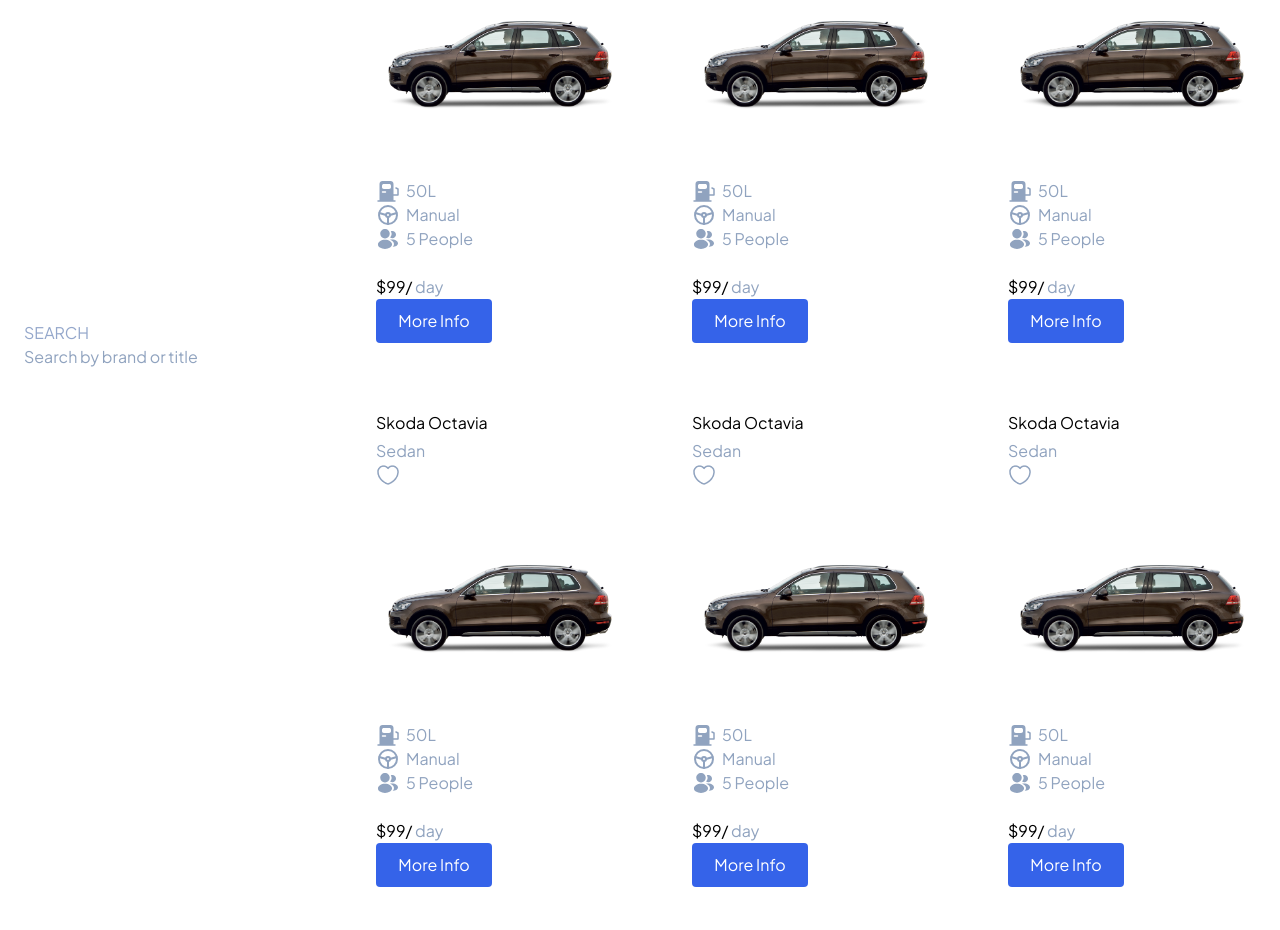
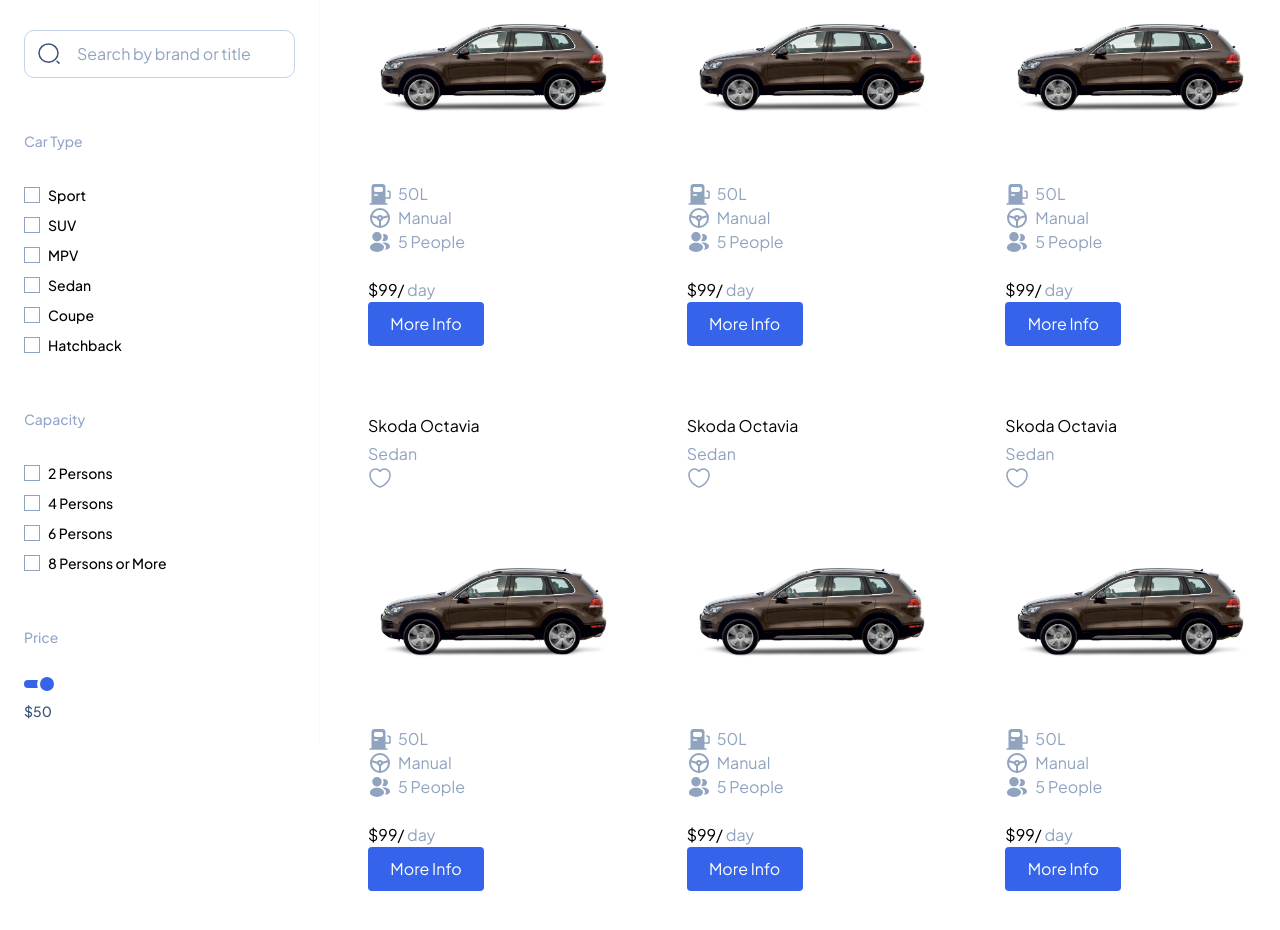
Before and after one commit to GlenMac90/rent-wheels, a Next.js app: page /search in a window 1280 px wide. Shown: the part 1440-2370 px from the top of the page. Built offline with nearby package versions, Linux system fonts and the light colour scheme.

Commit message:
build UI for search filters on search page

```diff
--- a/app/search/page.tsx
+++ b/app/search/page.tsx
@@ -5,9 +5,9 @@
 const Search = () => {
   return (
     <main className="search-page-styles">
-      <section className="flex w-full max-w-[82rem] flex-col items-center gap-8 lg:flex-row">
+      <section className="flex w-full max-w-[82rem] flex-col items-center lg:flex-row">
         <SearchPageFilters />
-        <main className="flex w-full flex-col gap-8 lg:py-6">
+        <main className="flex w-full flex-col gap-8 py-6 lg:pl-6">
           <SearchBar searchPage />
           <SearchResults />
         </main>
--- a/components/search-page/SearchPageFilters.tsx
+++ b/components/search-page/SearchPageFilters.tsx
@@ -1,20 +1,19 @@
 "use client";
 
+import Image from "next/image";
 import { zodResolver } from "@hookform/resolvers/zod";
 import { useForm } from "react-hook-form";
 import { z } from "zod";
 
-import { Button } from "@/components/ui/button";
 import { Checkbox } from "@/components/ui/checkbox";
 import {
   Form,
   FormControl,
-  FormDescription,
   FormField,
   FormItem,
   FormLabel,
-  FormMessage,
 } from "@/components/ui/form";
+import { Slider } from "@/components/ui/slider";
 
 const carTypes = [
   {
@@ -64,41 +63,153 @@
 
 const searchFiltersSchema = z.object({
   carName: z.string().min(1).max(10),
-  carType: z.array(z.string()).optional(),
-  carCapacity: z.array(z.string()).optional(),
+  carType: z.array(z.string()),
+  carCapacity: z.array(z.string()),
   carMaxPrice: z.number().min(1).max(1000).optional(),
 });
 
 type FormFields = z.infer<typeof searchFiltersSchema>;
 
 const SearchPageFilters = () => {
+  const form = useForm<FormFields>({
+    resolver: zodResolver(searchFiltersSchema),
+    defaultValues: {
+      carType: [],
+      carCapacity: [],
+      carMaxPrice: 50,
+    },
+  });
   const {
     register,
     handleSubmit,
     setValue,
     watch,
     formState: { errors },
-  } = useForm<FormFields>({
-    resolver: zodResolver(searchFiltersSchema),
-  });
+  } = form;
+
+  console.log(errors, "errors");
+
+  const currentPrice = watch("carMaxPrice");
 
   const onSubmit = (data: FormFields) => {
     console.log(data);
   };
 
   return (
+    <Form {...form}>
       <form
-      className="bg-white_gray-900 flex size-full max-w-[20rem] flex-col p-6"
+        className="bg-white_gray-900 flex size-full max-w-[20rem] flex-col border-r border-r-white-100 p-6
+        dark:border-r-gray-850"
         onSubmit={handleSubmit(onSubmit)}
       >
         <h3 className="semibold-12 text-blue-100">SEARCH</h3>
+        <div className="flex-center bg-white_gray-850 mt-7 flex h-12 w-full gap-4 rounded-ten border border-blue-50 px-3 dark:border-gray-800">
+          <Image
+            src="/search-large.svg"
+            height={24}
+            width={24}
+            alt="Search icon"
+            className="dark:grayscale dark:invert"
+          />
           <input
             {...register("carName")}
             type="text"
             autoComplete="off"
             placeholder="Search by brand or title"
+            className="bg-white_gray-850 text-gray-blue-100 w-full outline-none"
           />
+        </div>
+        <FormItem className="mt-14 flex flex-col">
+          <FormLabel className="semibold-12 mb-7 text-blue-100">
+            Car Type
+          </FormLabel>
+          <div className="flex flex-col gap-2">
+            {carTypes.map((type) => (
+              <FormField
+                key={type.id}
+                control={form.control}
+                name="carType"
+                render={({ field }) => {
+                  return (
+                    <FormItem className="flex items-center gap-2">
+                      <FormControl>
+                        <Checkbox
+                          checked={field.value?.includes(type.id)}
+                          onCheckedChange={(checked) => {
+                            return checked
+                              ? field.onChange([...field.value, type.id])
+                              : field.onChange(
+                                  field.value?.filter(
+                                    (value) => value !== type.id
+                                  )
+                                );
+                          }}
+                        />
+                      </FormControl>
+                      <FormLabel className="text-gray-700_white-100 semibold-20 -translate-y-1">
+                        {type.label}
+                      </FormLabel>
+                    </FormItem>
+                  );
+                }}
+              />
+            ))}
+          </div>
+        </FormItem>
+        <FormItem className="mt-14 flex flex-col">
+          <FormLabel className="semibold-12 mb-7 text-blue-100">
+            Capacity
+          </FormLabel>
+          <div className="flex flex-col gap-2">
+            {carCapacity.map((capacity) => (
+              <FormField
+                key={capacity.id}
+                control={form.control}
+                name="carCapacity"
+                render={({ field }) => {
+                  return (
+                    <FormItem className="flex items-center gap-2">
+                      <FormControl>
+                        <Checkbox
+                          checked={field.value?.includes(capacity.id)}
+                          onCheckedChange={(checked) => {
+                            return checked
+                              ? field.onChange([...field.value, capacity.id])
+                              : field.onChange(
+                                  field.value?.filter(
+                                    (value) => value !== capacity.id
+                                  )
+                                );
+                          }}
+                        />
+                      </FormControl>
+                      <FormLabel className="text-gray-700_white-100 semibold-20 -translate-y-1">
+                        {capacity.label}
+                      </FormLabel>
+                    </FormItem>
+                  );
+                }}
+              />
+            ))}
+          </div>
+        </FormItem>
+        <FormItem className="mt-14 flex flex-col">
+          <FormLabel className="semibold-12 mb-7 text-blue-100">
+            Price
+          </FormLabel>
+          <Slider
+            defaultValue={[50]}
+            max={1000}
+            step={1}
+            className="w-full"
+            onValueChange={(value) => setValue("carMaxPrice", value[0])}
+          />
+        </FormItem>
+        <FormLabel className="semibold-12 mt-4 text-gray-700">
+          {currentPrice === 1000 && "Max Price:"} ${currentPrice}
+        </FormLabel>
       </form>
+    </Form>
   );
 };
 
--- a/components/ui/checkbox.tsx
+++ b/components/ui/checkbox.tsx
@@ -1,10 +1,10 @@
-"use client"
+"use client";
 
-import * as React from "react"
-import * as CheckboxPrimitive from "@radix-ui/react-checkbox"
-import { Check } from "lucide-react"
+import * as React from "react";
+import * as CheckboxPrimitive from "@radix-ui/react-checkbox";
+import { Check } from "lucide-react";
 
-import { cn } from "@/lib/utils"
+import { cn } from "@/lib/utils";
 
 const Checkbox = React.forwardRef<
   React.ElementRef<typeof CheckboxPrimitive.Root>,
@@ -13,7 +13,7 @@
   <CheckboxPrimitive.Root
     ref={ref}
     className={cn(
-      "peer h-4 w-4 shrink-0 rounded-sm border border-primary ring-offset-background focus-visible:outline-none focus-visible:ring-2 focus-visible:ring-ring focus-visible:ring-offset-2 disabled:cursor-not-allowed disabled:opacity-50 data-[state=checked]:bg-primary data-[state=checked]:text-primary-foreground",
+      "peer h-4 w-4 shrink-0 rounded-sm border border-[#90A3BF] ring-offset-background focus-visible:outline-none focus-visible:ring-2 focus-visible:ring-ring focus-visible:ring-offset-2 disabled:cursor-not-allowed disabled:opacity-50 data-[state=checked]:bg-[#3563E9] data-[state=checked]:border-[#3563E9] data-[state=checked]:text-primary-foreground",
       className
     )}
     {...props}
@@ -21,10 +21,10 @@
     <CheckboxPrimitive.Indicator
       className={cn("flex items-center justify-center text-current")}
     >
-      <Check className="h-4 w-4" />
+      <Check className="size-4" />
     </CheckboxPrimitive.Indicator>
   </CheckboxPrimitive.Root>
-))
-Checkbox.displayName = CheckboxPrimitive.Root.displayName
+));
+Checkbox.displayName = CheckboxPrimitive.Root.displayName;
 
-export { Checkbox }
+export { Checkbox };
--- /dev/null
+++ b/components/ui/slider.tsx
@@ -0,0 +1,28 @@
+"use client";
+
+import * as React from "react";
+import * as SliderPrimitive from "@radix-ui/react-slider";
+
+import { cn } from "@/lib/utils";
+
+const Slider = React.forwardRef<
+  React.ElementRef<typeof SliderPrimitive.Root>,
+  React.ComponentPropsWithoutRef<typeof SliderPrimitive.Root>
+>(({ className, ...props }, ref) => (
+  <SliderPrimitive.Root
+    ref={ref}
+    className={cn(
+      "relative flex w-full touch-none select-none items-center",
+      className
+    )}
+    {...props}
+  >
+    <SliderPrimitive.Track className="relative h-2 w-full grow overflow-hidden rounded-full bg-secondary">
+      <SliderPrimitive.Range className="absolute h-full bg-[#3563E9]" />
+    </SliderPrimitive.Track>
+    <SliderPrimitive.Thumb className="block size-5 rounded-full border-[3px] border-white bg-[#3563E9] ring-offset-background transition-colors focus-visible:outline-none focus-visible:ring-2 focus-visible:ring-ring focus-visible:ring-offset-2 disabled:pointer-events-none disabled:opacity-50" />
+  </SliderPrimitive.Root>
+));
+Slider.displayName = SliderPrimitive.Root.displayName;
+
+export { Slider };
--- a/package.json
+++ b/package.json
@@ -13,6 +13,7 @@
     "@radix-ui/react-checkbox": "^1.0.4",
     "@radix-ui/react-label": "^2.0.2",
     "@radix-ui/react-popover": "^1.0.7",
+    "@radix-ui/react-slider": "^1.1.2",
     "@radix-ui/react-slot": "^1.0.2",
     "class-variance-authority": "^0.7.0",
     "clsx": "^2.1.0",
--- a/styles/theme.css
+++ b/styles/theme.css
@@ -127,6 +127,14 @@
     @apply text-gray-700 dark:text-white-200;
   }
 
+  .text-gray-700_white-100 {
+    @apply text-gray-700 dark:text-white-100;
+  }
+
+  .text-gray-blue-100 {
+    @apply text-gray-700 dark:text-blue-100;
+  }
+
   .text-gray-800_white {
     @apply text-gray-800 dark:text-white;
   }
```
Also changed, not shown: public/search-large.svg (added), 1 other file (tests, documents, lock files or other folders). Lines whose indentation alone changed are shown as unchanged.
